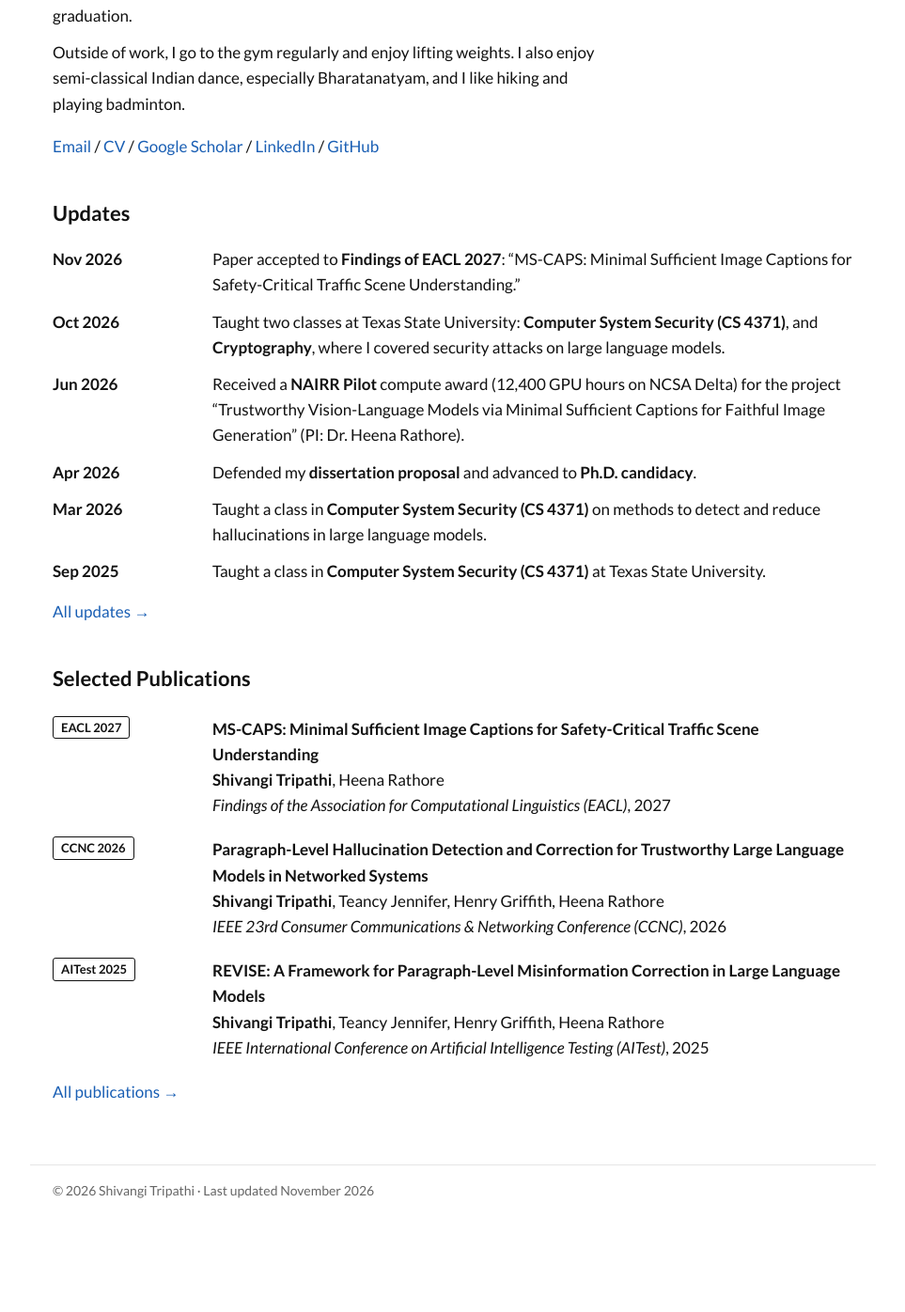
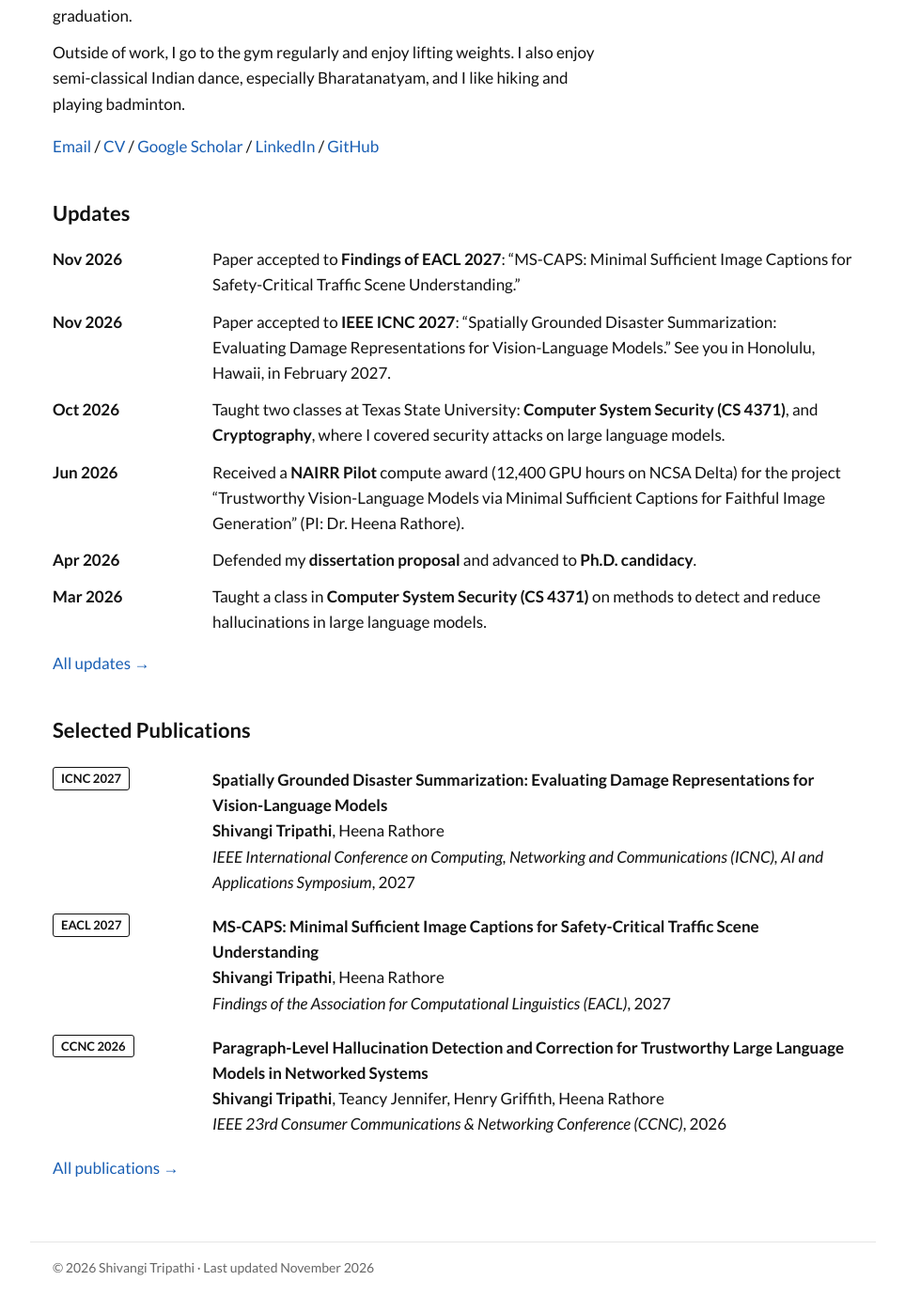
Before and after one commit to shivangitripathi2712/shivangitripathi2712.github.io, a Jekyll site: the page built from index.html, in a window 1280 px wide and 1400 px high, scrolled down 465 px. Shown: the top 1396 px of the window at 94% size, without its empty margins (158-1121 px from the left). Built offline with Jekyll 4.4.1, drawn with Linux system fonts in a browser that asks for light colours; before the commit the page ends 1783 px from its top, so only the background shows below that.

Commit message:
Add ICNC 2027 paper to news, publications, and research

```diff
--- a/_data/news.yml
+++ b/_data/news.yml
@@ -7,6 +7,12 @@
 #   text:  one or two plain sentences. **bold** and *italic* work.
 #   link:  (optional) a URL shown as "Read more"
 # ─────────────────────────────────────────────────────────────
+
+- date: 2026-11
+  text: >-
+    Paper accepted to **IEEE ICNC 2027**: "Spatially Grounded Disaster
+    Summarization: Evaluating Damage Representations for Vision-Language
+    Models." See you in Honolulu, Hawaii, in February 2027.
 
 - date: 2026-11
   text: >-
--- a/_data/publications.yml
+++ b/_data/publications.yml
@@ -20,6 +20,19 @@
     Shows how to shorten an image caption to only the details that matter for
     driving safety, and checks the result by asking an image generator to
     rebuild the scene from the caption alone.
+  pdf: ""
+  code: ""
+
+- key: tripathi2027icnc
+  year: 2027
+  badge: ICNC 2027
+  title: "Spatially Grounded Disaster Summarization: Evaluating Damage Representations for Vision-Language Models"
+  authors: ["Shivangi Tripathi", "Heena Rathore"]
+  venue: "IEEE International Conference on Computing, Networking and Communications (ICNC), AI and Applications Symposium"
+  summary: >-
+    Tests how well vision-language models describe disaster damage from
+    before-and-after satellite images, and which ways of showing the damage
+    help them report its type, location, and number of damaged buildings.
   pdf: ""
   code: ""
 
--- a/_data/research.yml
+++ b/_data/research.yml
@@ -19,6 +19,17 @@
     - Evaluated on 150 real-world scenes from Vehicle-centric, CoDA-LM, and NuInteract with Qwen2.5-VL, GPT-4o, and Gemini.
     - Up to 98% of outputs accepted (49 of 50 scenes) with 62.5% average caption reduction.
   papers: [EACL 2027]
+
+- title: Disaster damage summaries from satellite images
+  dates: 2026
+  text: >-
+    After a disaster, responders need short, correct reports of what was
+    damaged and where. I study how vision-language models read before-and-after
+    satellite images, and which damage representations help them report damage
+    type, location, and building counts without making things up.
+  results:
+    - Built question-answer data from xBD building-damage labels.
+  papers: [ICNC 2027]
 
 - title: Hallucinations in clinical speech
   dates: 2025 – present
```
